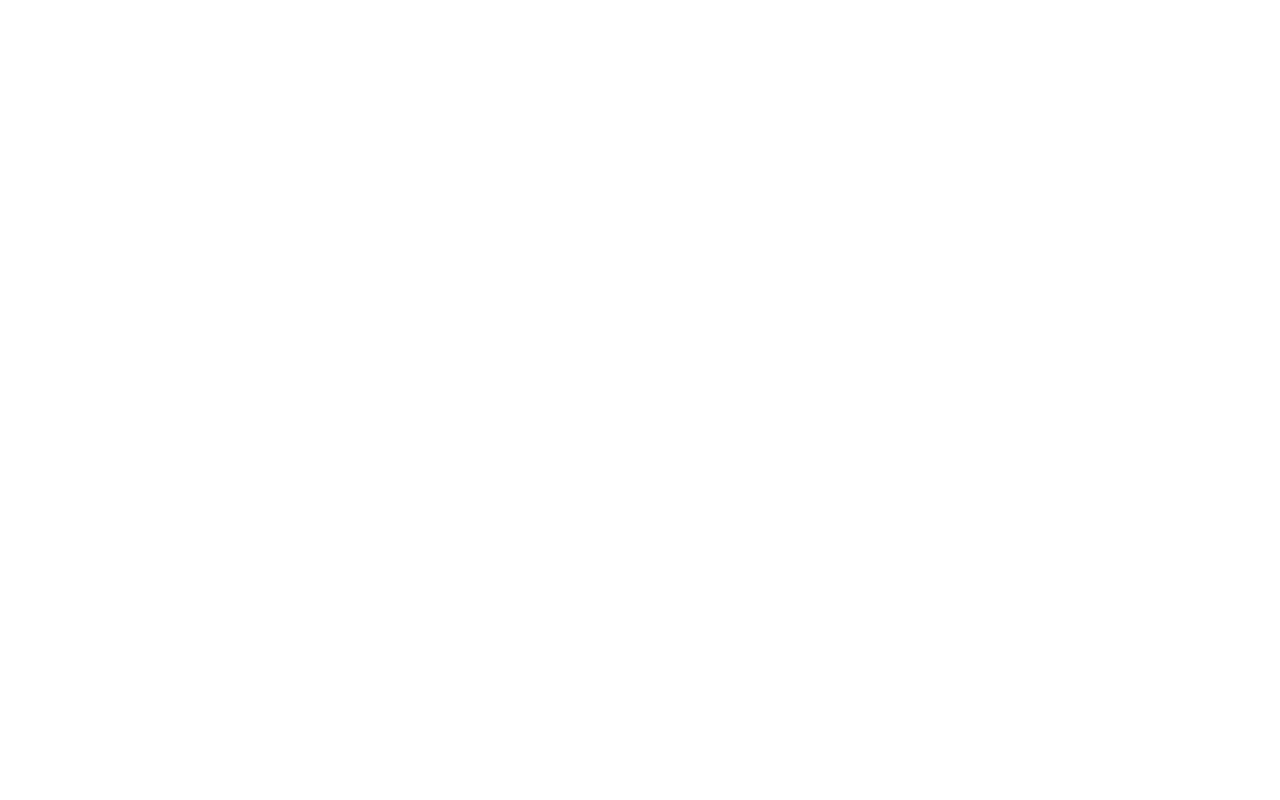
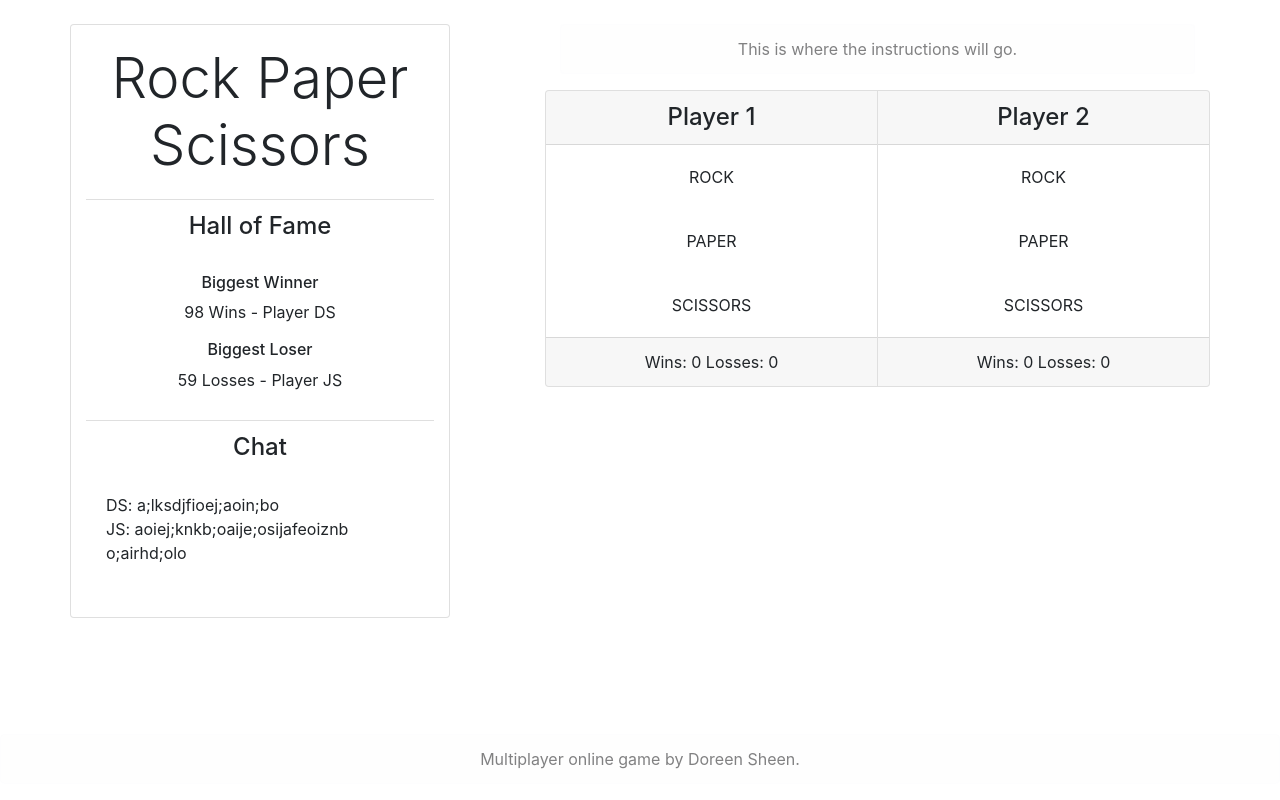
Before and after one commit to doreensheen/RPS_Multiplayer, a plain HTML site: page index.html in a window 1280 px wide. Drawn offline with nearby package versions, Linux system fonts and the light colour scheme.

Commit message:
html style and layout

```diff
--- a/index.html
+++ b/index.html
@@ -18,6 +18,56 @@
     </head>
 
     <body>
+        <div class="container">
+            <br>
+            <div class="row">
+                <div id="infoPanel" class="card text-center col-4">
+                    <div class="card-body bg-white display-4">Rock Paper Scissors</div>
+                    <div class="card-footer bg-white">
+                        <h4 class="bg-white">Hall of Fame</h4>
+                        <br>
+                        <h6>Biggest Winner</h6>
+                        <p>98 Wins - Player DS</p>
+                        <h6>Biggest Loser</h6>
+                        <p>59 Losses - Player JS</p>
+                    </div>
+                    <div class="card-footer bg-white">
+                        <h4 class="bg-white">Chat</h4>
+                        <br>
+                        <p class="text-left">
+                            DS: a;lksdjfioej;aoin;bo
+                            <br>
+                            JS: aoiej;knkb;oaije;osijafeoiznb o;airhd;olo
+                        </p>
+                    </div>
+                    <br>
+                </div>
+                <div class="col-1"></div>
+                <div id="gamePanel" class="text-center col-7">
+                    <div id="gameNotifications" class="alert alert-light text-center">This is where the instructions will go.</div>
+                    <div class="card-group row">
+                        <div class="card w-50">
+                            <h4 class="card-header">Player 1</h4>
+                            <div class="card-body">ROCK</div>
+                            <div class="card-body">PAPER</div>
+                            <div class="card-body">SCISSORS</div>
+                            <div class="card-footer">Wins: 0 Losses: 0</div>
+                        </div>
+                        <div class="card w-50">
+                            <h4 class="card-header">Player 2</h4>
+                            <div class="card-body">ROCK</div>
+                            <div class="card-body">PAPER</div>
+                            <div class="card-body">SCISSORS</div>
+                            <div class="card-footer">Wins: 0 Losses: 0</div>
+                        </div>
+                    </div>
+                </div>
+            </div>
+
+            <footer class="alert alert-light fixed-bottom text-center">
+                Multiplayer online game by Doreen Sheen.
+            </footer>
+        </div>
 
         <script src="./assets/javascript/game.js"></script>
 
```
